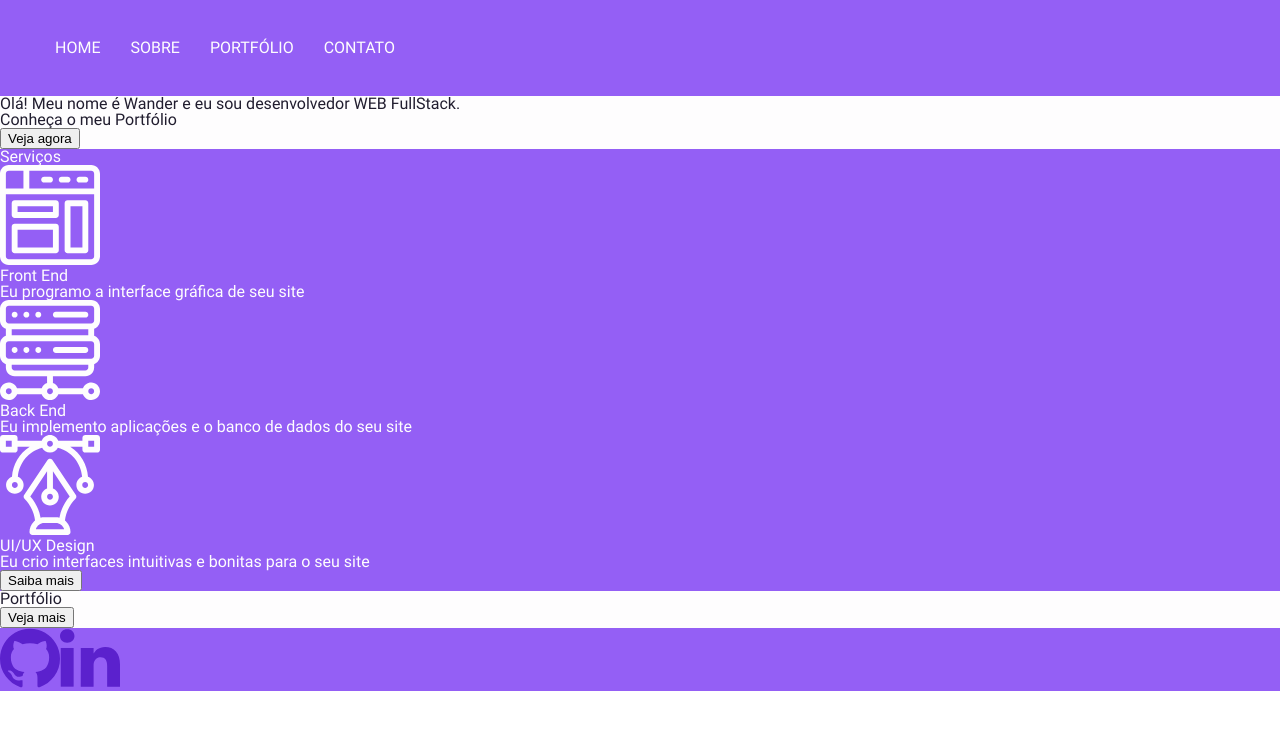
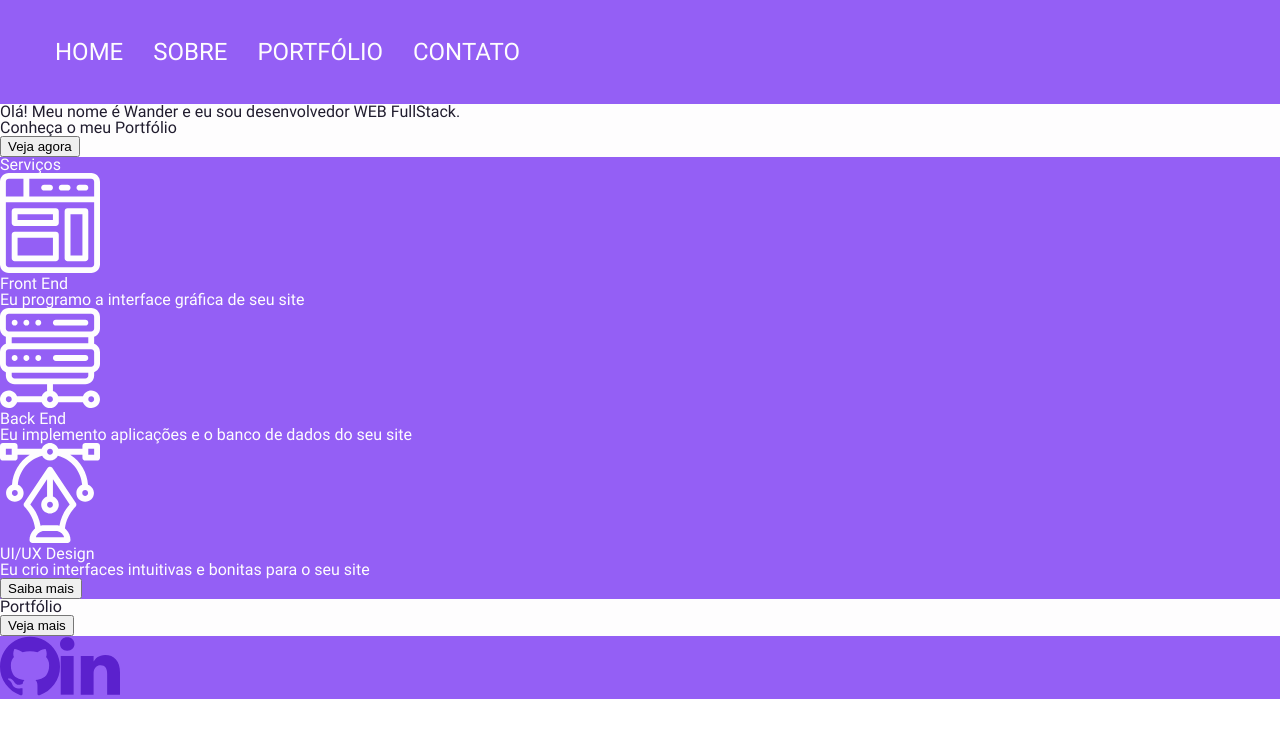
Before and after one commit to wander-junior/portfolio, a React (Create React App) app: page / in a window 1280 px wide. Shown: the top 738 px of the page. Built offline with nearby package versions, Linux system fonts and the light colour scheme.

Commit message:
Defines typography size for menu

```diff
--- a/src/components/Menu/menu-styles.js
+++ b/src/components/Menu/menu-styles.js
@@ -3,7 +3,6 @@ import styles from '../../styles.js';
 
 const MenuWrapper = styled.nav`
     background: ${styles.theme.colors.primary};
-
 `;
 
 const MenuUl = styled.ul`
@@ -16,6 +15,7 @@ color: ${styles.theme.colors.tertiary};
     margin-right: 30px;
     padding-top: 40px;
     padding-bottom: 40px;
+    font-size: ${styles.theme.typoSizes.medium};
 `;
 
 export {
```
Also changed, not shown: 1 other file (tests, documents, lock files or other folders). Lines whose indentation alone changed are shown as unchanged.
